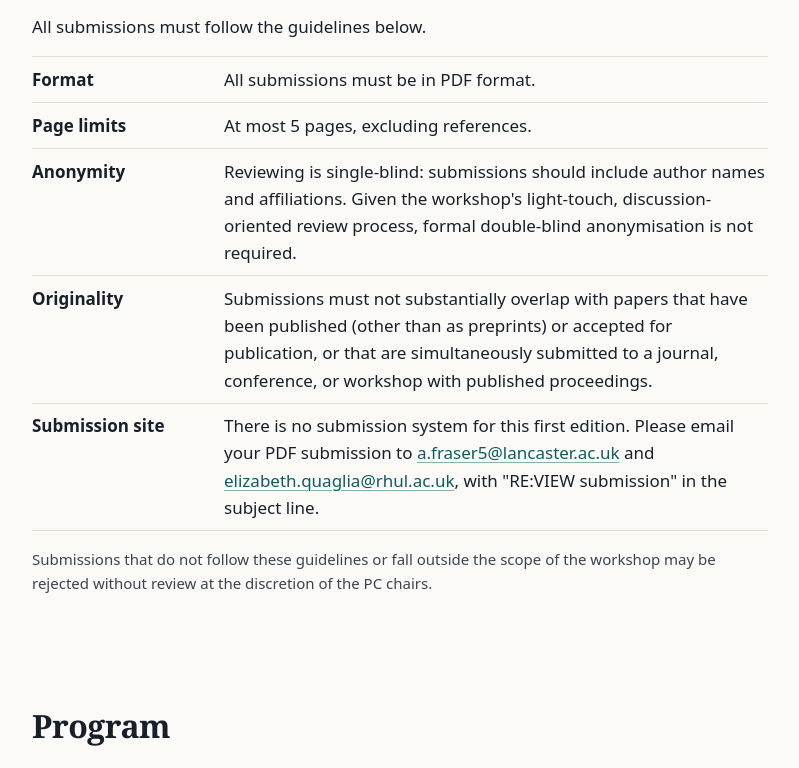
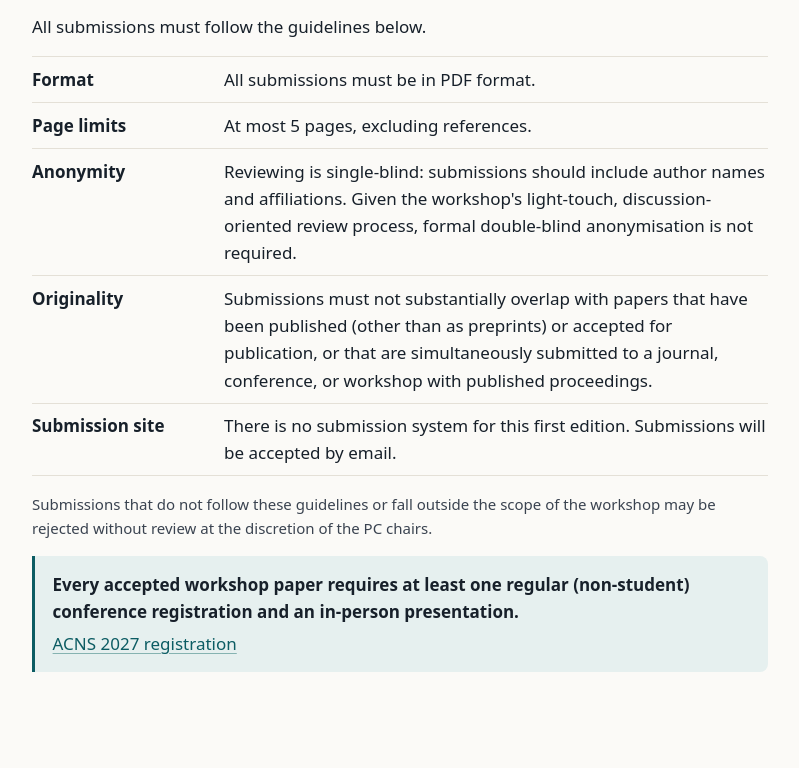
Before and after one commit to review2027/review2027.github.io, a plain HTML site: page index.html in a window 1280 px wide. Shown: the part 2032-2800 px from the top of the page, without its empty margins (48-847 px from the left). Drawn offline with Linux system fonts and the light colour scheme.

Commit message:
Revise submission instructions and remove camera-ready date
Updated submission guidelines and removed camera-ready date.

```diff
--- a/index.html
+++ b/index.html
@@ -183,12 +183,7 @@
             <div>
               <dt>Submission site</dt>
               <dd>
-                There is no submission system for this first edition. Please
-                email your PDF submission to
-                <a class="email">a.fraser5&nbsp;[at] lancaster&nbsp;[dot]&nbsp;ac&nbsp;[dot]&nbsp;uk</a>
-                and
-                <a class="email">elizabeth.quaglia&nbsp;[at] rhul&nbsp;[dot]&nbsp;ac&nbsp;[dot]&nbsp;uk</a>,
-                with "RE:VIEW submission" in the subject line.
+                There is no submission system for this first edition. Submissions will be accepted by email.
               </dd>
             </div>
           </dl>
@@ -197,7 +192,12 @@
             scope of the workshop may be rejected without review at the
             discretion of the PC chairs.
           </p>
-
+          <p class="requirement">
+            <strong>Every accepted workshop paper requires at least one regular
+            (non-student) conference registration and an in-person
+            presentation.</strong>
+            <a href="https://acns2027.isg.rhul.ac.uk/registration/">ACNS 2027 registration</a>
+          </p>
         </div>
 
         <div class="cfp-aside">
@@ -211,10 +211,6 @@
               <div>
                 <dt>Notification</dt>
                 <dd><time datetime="2027-03-21">21 March 2027</time> <abbr title="Anywhere on Earth">AoE</abbr></dd>
-              </div>
-              <div>
-                <dt>Camera-ready</dt>
-                <dd><time datetime="2027-06-14">14 June 2027</time> <abbr title="Anywhere on Earth">AoE</abbr></dd>
               </div>
               <div>
                 <dt>Workshop</dt>
```
